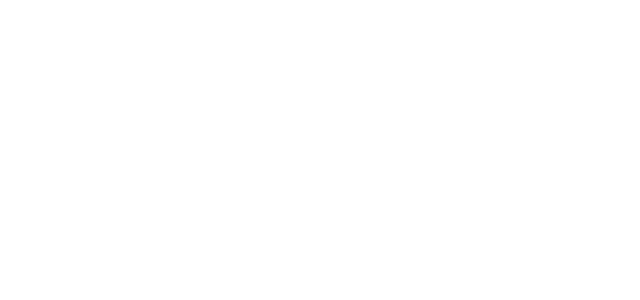
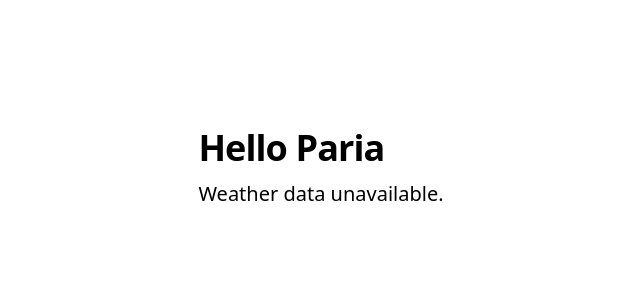
Before and after one commit to PariaSoleimani/skycast-vue, a Vue app: page / in a window 1280 px wide. Shown: the top 300 px of the page, without its empty margins (319-959 px from the left). Built offline with nearby package versions, Linux system fonts and the light colour scheme; some icons are missing.

Commit message:
feat(greeting): add dynamic greeting based on time of day, weather, and user

```diff
--- a/src/App.vue
+++ b/src/App.vue
@@ -1,9 +1,14 @@
 <template>
   <div class="bg w-screen overflow-x-hidden font-sans">
-    <div class="mx-auto flex h-full max-w-7xl flex-col gap-6 px-12">
+    <div class="mx-auto flex h-full max-w-7xl flex-col gap-6 px-12 py-8">
       <app-header @select-city="selectCity"></app-header>
-      <main>
+      <main class="flex w-full flex-col">
         <div v-if="error" class="text-red-500">{{ error }}</div>
+        <weather-greeting
+          :user="user"
+          :weatherData="weatherData"
+          :timeOfDay="timeOfDay"
+        ></weather-greeting>
       </main>
     </div>
   </div>
@@ -13,17 +18,35 @@
   import axios from 'axios';
   import gsap from 'gsap';
   import AppHeader from './components/AppHeader.vue';
+  import WeatherGreeting from './components/WeatherGreeting.vue';
 
   export default {
     components: {
       AppHeader,
+      WeatherGreeting,
+    },
+    provide() {
+      return {
+        weatherTypeMessages: this.weatherTypeMessages,
+      };
     },
     data() {
       return {
         apiKey: 'd0376c716d3b1cf5731a07dddf0ed8fb',
+        user: {
+          name: 'Paria',
+        },
         selectedCity: '',
         weatherData: null,
         error: null,
+        weatherTypeMessages: {
+          Rain: "It's rainy! You'd better take an umbrella!",
+          Mist: "It's misty! Drive carefully!",
+          Snow: "Grab your warm clothes! Let's make a snowman!",
+          Clear: 'Look up at the clear sky! Enjoy!',
+          Clouds: "It's cloudy! Don't forget your jacket!",
+          Thunderstorm: "It's stormy! Prepare for the loud thunders!",
+        },
       };
     },
     computed: {
--- /dev/null
+++ b/src/components/WeatherGreeting.vue
@@ -0,0 +1,48 @@
+<template>
+  <div class="message mx-auto max-w-md">
+    <h2 class="mb-3 text-center text-3xl font-bold tracking-tight md:text-start md:text-4xl">
+      {{ greetMessage }}
+    </h2>
+    <p class="text-center text-lg md:text-start md:text-xl">
+      {{ weatherMessage }}
+    </p>
+  </div>
+</template>
+
+<script>
+  import gsap from 'gsap';
+
+  export default {
+    props: ['weatherData', 'user', 'timeOfDay'],
+    inject: ['weatherTypeMessages'],
+    computed: {
+      greetMessage() {
+        if (this.timeOfDay !== 'unknown') {
+          if (this.timeOfDay === 'morning') return `Good Morning ${this.user.name}`;
+          if (this.timeOfDay === 'noon') return `Good Noon ${this.user.name}`;
+          if (this.timeOfDay === 'afternoon') return `Good Afternoon ${this.user.name}`;
+          if (this.timeOfDay === 'evening') return `Good Evening ${this.user.name}`;
+          return `Good Night ${this.user.name}`;
+        }
+        return `Hello ${this.user.name}`;
+      },
+      weatherMessage() {
+        if (!this.weatherData?.list?.[0]?.weather?.[0]?.main) {
+          return 'Weather data unavailable.';
+        }
+        return (
+          this.weatherTypeMessages[this.weatherData.list[0].weather[0].main] ||
+          'Weather data unavailable.'
+        );
+      },
+    },
+    mounted() {
+      gsap.from('.message', {
+        duration: 1.5,
+        opacity: 0,
+        y: -50,
+        ease: 'power4.out',
+      });
+    },
+  };
+</script>
```
